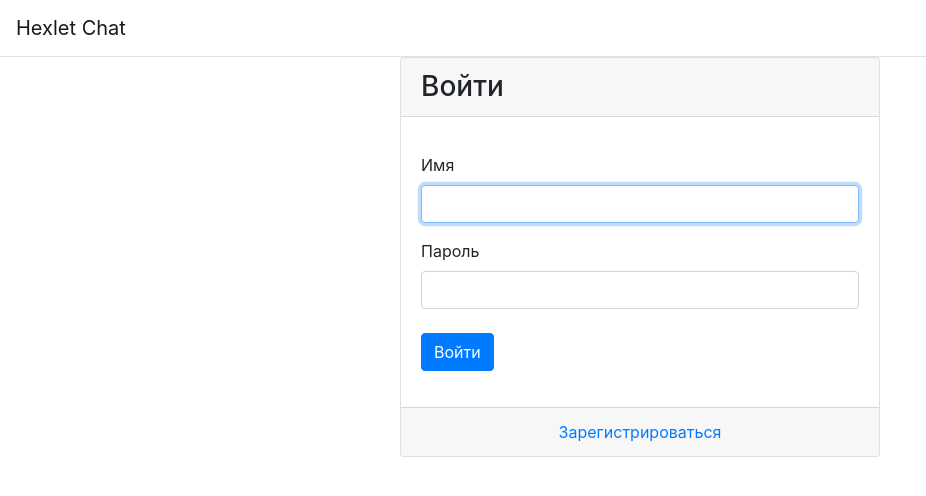
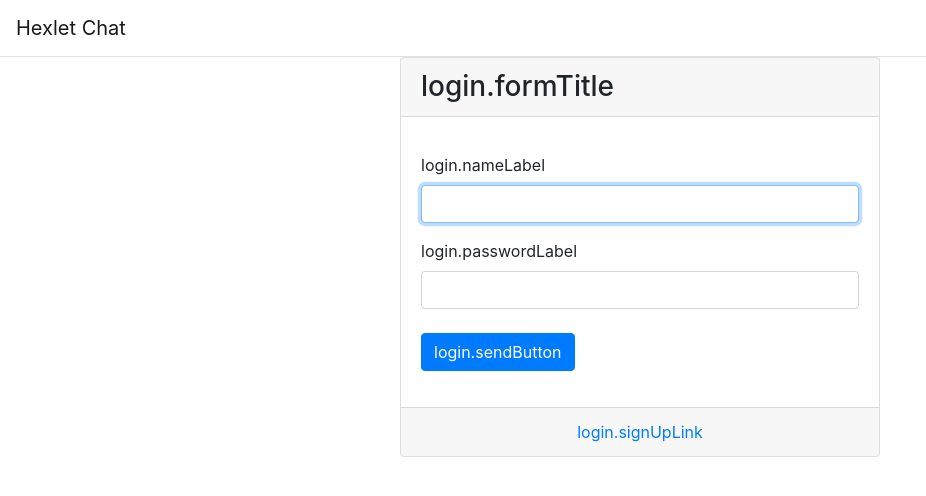
Before and after one commit to Slavakaderkin/frontend-project-lvl4, a React app: page /login in a window 1280 px wide. Shown: the top 496 px of the page, without its empty margins (0-926 px from the left). Built offline with nearby package versions, Linux system fonts and the light colour scheme; no server answers; the HTML template or start-up script is replaced by a standard one.

Commit message:
add i18n

```diff
--- a/package.json
+++ b/package.json
@@ -36,6 +36,7 @@
     "fastify-static": "^4.0.1",
     "formik": "^2.2.9",
     "http-errors": "^1.8.0",
+    "i18next": "^21.6.0",
     "jquery": "^3.6.0",
     "lodash": "^4.17.21",
     "pino-pretty": "^4.8.0",
@@ -45,6 +46,7 @@
     "react": "^17.0.2",
     "react-bootstrap": "^2.0.0-rc.1",
     "react-dom": "^17.0.2",
+    "react-i18next": "^11.15.0",
     "react-redux": "^7.2.6",
     "react-router-dom": "^5.3.0",
     "regenerator-runtime": "^0.13.7",
--- a/src/components/Chat.jsx
+++ b/src/components/Chat.jsx
@@ -3,12 +3,14 @@ import { useSelector } from 'react-redux';
 import { useFormik } from 'formik';
 import { Form, Button, InputGroup } from 'react-bootstrap';
 import * as Yup from 'yup';
+import { useTranslation } from 'react-i18next';
 
 import useAuth from '../hooks/auth.jsx';
 import useSocket from '../hooks/socket.jsx';
 
 const Chat = () => {
   const auth = useAuth();
+  const { t } = useTranslation();
   const socket = useSocket();
 
   const currentChannelId = useSelector((state) => state.channels.currentChannelId);
@@ -35,8 +37,8 @@ const Chat = () => {
     },
     validationSchema: Yup.object({
       text: Yup
-        .string('Сообщение должно быть строкой')
-        .required('Сообщение не должно быть пустым'),
+        .string(t('errors.string'))
+        .required(t('errors.empty')),
     }),
     validateOnBlur: false,
     validateOnChange: false,
@@ -44,7 +46,7 @@ const Chat = () => {
       const msg = {
         ...values,
         channelId: currentChannelId,
-        author: auth.user.usernname,
+        author: auth.user.username,
         createAt: Date.now(),
       };
 
@@ -66,7 +68,7 @@ const Chat = () => {
       <Form className="m-3" onSubmit={formik.handleSubmit}>
         <InputGroup>
           <Form.Control
-            placeholder="Сообщение..."
+            placeholder={t('chat.placeholder')}
             name="text"
             ref={input}
             aria-label="message"
@@ -76,7 +78,7 @@ const Chat = () => {
             isInvalid={formik.errors.text}
           />
           <Button variant="outline-primary" id="button-addon2">
-            Отправить
+            {t('chat.sendButton')}
           </Button>
           <Form.Control.Feedback type="invalid">{formik.errors.text}</Form.Control.Feedback>
         </InputGroup>
--- a/src/components/Sidebar.jsx
+++ b/src/components/Sidebar.jsx
@@ -1,5 +1,6 @@
 import React from 'react';
 import { useSelector, useDispatch } from 'react-redux';
+import { useTranslation } from 'react-i18next';
 import { Button, Dropdown, ButtonGroup } from 'react-bootstrap';
 import cn from 'classnames';
 
@@ -7,6 +8,7 @@ import { setCurrentChannelId } from '../store/slices/channelsSlice.js';
 import { showModal } from '../store/slices/modalSlice.js';
 
 const Sidebar = () => {
+  const { t } = useTranslation();
   const dispatch = useDispatch();
 
   const channels = useSelector((state) => {
@@ -60,8 +62,8 @@ const Sidebar = () => {
         <Dropdown.Toggle split className={toggleClasses} id="dropdown-split-basic" />
 
         <Dropdown.Menu>
-          <Dropdown.Item href="#/action-1" onClick={handleRemoveChannel(channel)}>Удалить</Dropdown.Item>
-          <Dropdown.Item href="#/action-2" onClick={handleRenameChannel(channel)}>Переименовать</Dropdown.Item>
+          <Dropdown.Item href="#/action-1" onClick={handleRemoveChannel(channel)}>{t('sidebar.removeButton')}</Dropdown.Item>
+          <Dropdown.Item href="#/action-2" onClick={handleRenameChannel(channel)}>{t('sidebar.renameButton')}</Dropdown.Item>
         </Dropdown.Menu>
       </Dropdown>
     );
@@ -70,7 +72,7 @@ const Sidebar = () => {
   return (
     <section className="p-4 col-2 overflow-auto border-right bg-white">
       <div className="d-flex justify-content-between pb-3 border-bottom mb-4 align-items-end">
-        <h5 className="ml-1  align-items-end">Каналы</h5>
+        <h5 className="ml-1  align-items-end">{t('sidebar.title')}</h5>
         <Button variant="outline-dark" size="sm" onClick={handleAddChannel()}>+</Button>
       </div>
       <ul className="list-group">
--- a/src/components/modals/AddChannel.jsx
+++ b/src/components/modals/AddChannel.jsx
@@ -9,6 +9,7 @@ import {
   Button,
 } from 'react-bootstrap';
 import * as Yup from 'yup';
+import { useTranslation } from 'react-i18next';
 
 import { hideModal } from '../../store/slices/modalSlice.js';
 import useSocket from '../../hooks/socket.jsx';
@@ -16,6 +17,7 @@ import useSocket from '../../hooks/socket.jsx';
 const AddChannel = () => {
   const socket = useSocket();
   const dispatch = useDispatch();
+  const { t } = useTranslation();
 
   const handleClose = () => dispatch(hideModal());
 
@@ -31,11 +33,11 @@ const AddChannel = () => {
     },
     validationSchema: Yup.object({
       name: Yup
-        .string('Имя канала должно быть строкой')
-        .required('Имя канала не должно быть пустым')
-        .min(2, 'Имя канала не должно быть меньше двух символов')
-        .max(20, 'Имя канала не должно быть больше двадцати символов')
-        .notOneOf(channelsNames, 'Имя канала должно быть уникальным'),
+        .string(t('errors.string'))
+        .required(t('errors.empty'))
+        .min(2, t('errors.channelTitleLength'))
+        .max(20, t('errors.channelTitleLength'))
+        .notOneOf(channelsNames, t('errors.channelTitleUniq')),
     }),
     validateOnBlur: false,
     validateOnChange: false,
@@ -56,7 +58,7 @@ const AddChannel = () => {
   return (
     <Modal show={isOpened} onHide={handleClose} centered>
       <Modal.Header closeButton>
-        <Modal.Title>Добавить канал</Modal.Title>
+        <Modal.Title>{t('modal.add')}</Modal.Title>
       </Modal.Header>
       <Modal.Body>
         <Form onSubmit={formik.handleSubmit}>
@@ -72,8 +74,8 @@ const AddChannel = () => {
             />
             <Form.Control.Feedback type="invalid">{formik.errors.name}</Form.Control.Feedback>
           </FormGroup>
-          <Button className="mt-4 mr-2" type="submit" variant="primary" disabled={formik.isSubmitting}>Добавить</Button>
-          <Button className="mt-4" variant="secondary" onClick={handleClose}>Закрыть</Button>
+          <Button className="mt-4 mr-2" type="submit" variant="primary" disabled={formik.isSubmitting}>{t('modal.addButton')}</Button>
+          <Button className="mt-4" variant="secondary" onClick={handleClose}>{t('modal.closeButton')}</Button>
         </Form>
       </Modal.Body>
     </Modal>
--- /dev/null
+++ b/src/locales/index.js
@@ -0,0 +1,3 @@
+import ru from './ru.js';
+
+export default { ru };
--- a/src/pages/LoginPage.jsx
+++ b/src/pages/LoginPage.jsx
@@ -9,24 +9,16 @@ import { Link, useHistory } from 'react-router-dom';
 import { useFormik } from 'formik';
 import * as Yup from 'yup';
 import axios from 'axios';
+import { useTranslation } from 'react-i18next';
 
 import useAuth from '../hooks/auth.jsx';
 import routes from '../routes.js';
-
-const loginSchema = Yup.object().shape({
-  username: Yup.string()
-    .min(2, 'Короткое имя')
-    .max(20, 'Длинное имя')
-    .required('Имя обязательно'),
-  password: Yup.string()
-    .min(4, 'Короткий пароль')
-    .required('Пароль обязателен'),
-});
 
 const LoginPage = () => {
   const [authFailed, setAuthFailed] = useState(false);
   const history = useHistory();
   const auth = useAuth();
+  const { t } = useTranslation();
   const inputRef = useRef();
   const feedback = useRef();
   const formik = useFormik({
@@ -34,8 +26,15 @@ const LoginPage = () => {
       username: '',
       password: '',
     },
-    validationSchema: loginSchema,
-    validateOnBlur: false,
+    validationSchema: Yup.object().shape({
+      username: Yup.string()
+        .min(3, t('errors.nameLength'))
+        .max(20, t('errors.nameLength'))
+        .required(t('errors.empty')),
+      password: Yup.string()
+        .min(4, t('errors.passLength'))
+        .required(t('errors.empty')),
+    }),
     validateOnChange: false,
     onSubmit: async (values) => {
       try {
@@ -43,9 +42,12 @@ const LoginPage = () => {
         auth.logIn(data);
         history.push('/');
       } catch (e) {
-        setAuthFailed(true);
-        inputRef.current.select();
-        feedback.current.innerHTML = `${e.message}`;
+        if (e.response.status === 401) {
+          setAuthFailed(true);
+          inputRef.current.select();
+          feedback.current.innerHTML = t('errors.auth');
+        }
+        throw e;
       }
     },
   });
@@ -55,13 +57,14 @@ const LoginPage = () => {
   return (
     <Container className="justify-content-center d-flex align-content-center flex-wrap h-100 lg">
       <Card style={{ width: '30rem' }}>
-        <Card.Header as="h3">Войти</Card.Header>
+        <Card.Header as="h3">{t('login.formTitle')}</Card.Header>
         <Card.Body>
           <Form onSubmit={formik.handleSubmit} className="pt-3 pb-3">
             <Form.Group className="mb-3">
-              <Form.Label htmlFor="username">Имя</Form.Label>
+              <Form.Label htmlFor="username">{t('login.nameLabel')}</Form.Label>
               <Form.Control
                 onChange={formik.handleChange}
+                onBlur={formik.handleBlur}
                 value={formik.values.username}
                 name="username"
                 id="username"
@@ -73,10 +76,11 @@ const LoginPage = () => {
               <Form.Control.Feedback type="invalid">{formik.errors.username}</Form.Control.Feedback>
             </Form.Group>
             <Form.Group className="mb-3">
-              <Form.Label htmlFor="password">Пароль</Form.Label>
+              <Form.Label htmlFor="password">{t('login.passwordLabel')}</Form.Label>
               <Form.Control
                 type="password"
                 onChange={formik.handleChange}
+                onBlur={formik.handleBlur}
                 value={formik.values.password}
                 name="password"
                 id="password"
@@ -86,12 +90,12 @@ const LoginPage = () => {
               />
               <Form.Control.Feedback type="invalid">{formik.errors.password}</Form.Control.Feedback>
             </Form.Group>
-            <Button type="submit" variant="primary" className="mt-2" disabled={formik.isSubmitting}>Войти</Button>
+            <Button type="submit" variant="primary" className="mt-2" disabled={formik.isSubmitting}>{t('login.sendButton')}</Button>
           </Form>
           <Card.Text ref={feedback} className="text-danger" />
         </Card.Body>
         <Card.Footer className="text-center">
-          <Card.Link as={Link} to="/signup">Зарегистрироваться</Card.Link>
+          <Card.Link as={Link} to="/signup">{t('login.signUpLink')}</Card.Link>
         </Card.Footer>
       </Card>
     </Container>
```
Also changed, not shown: src/locales/ru.js (added, +54 -0 lines), 1 other file (tests, documents, lock files or other folders).
